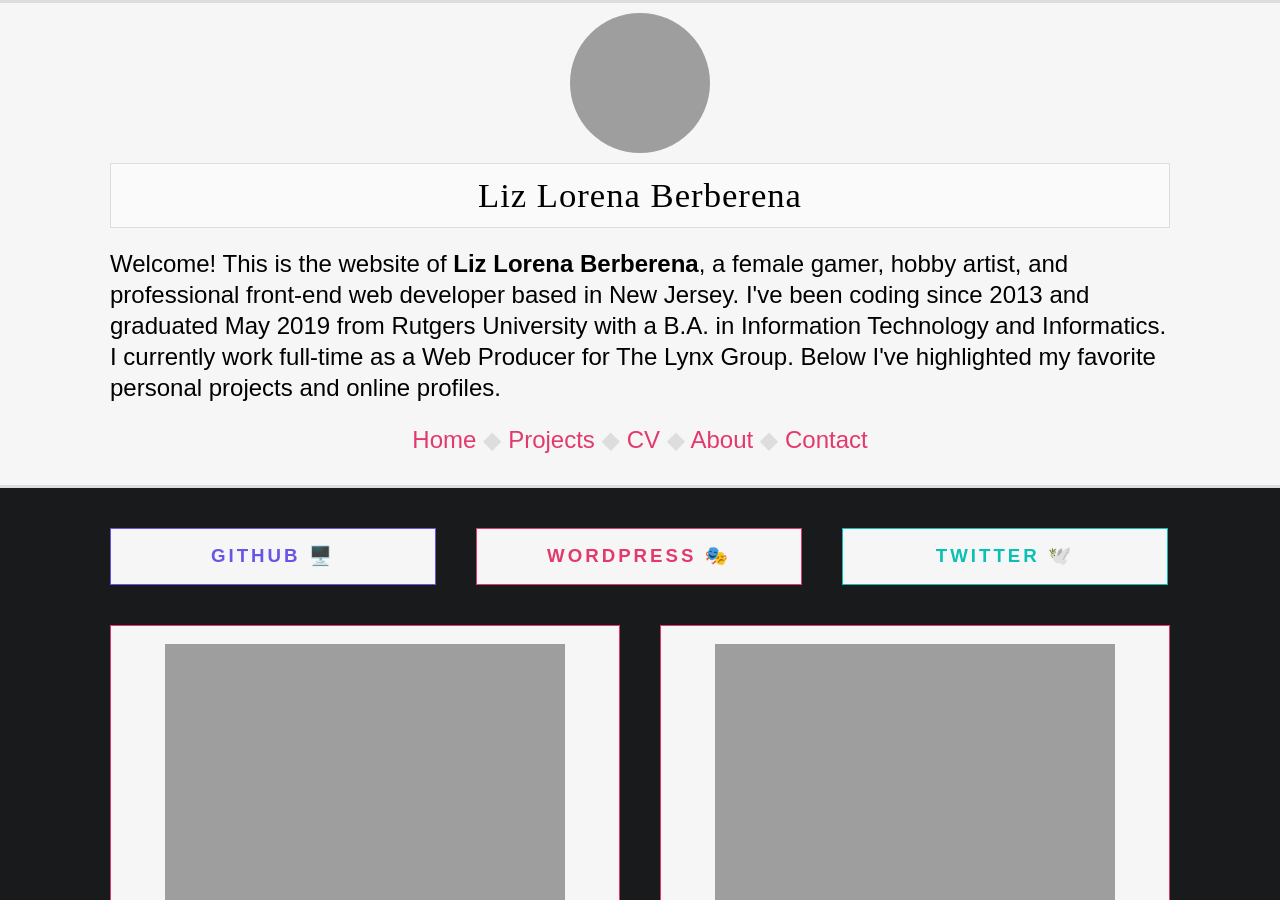
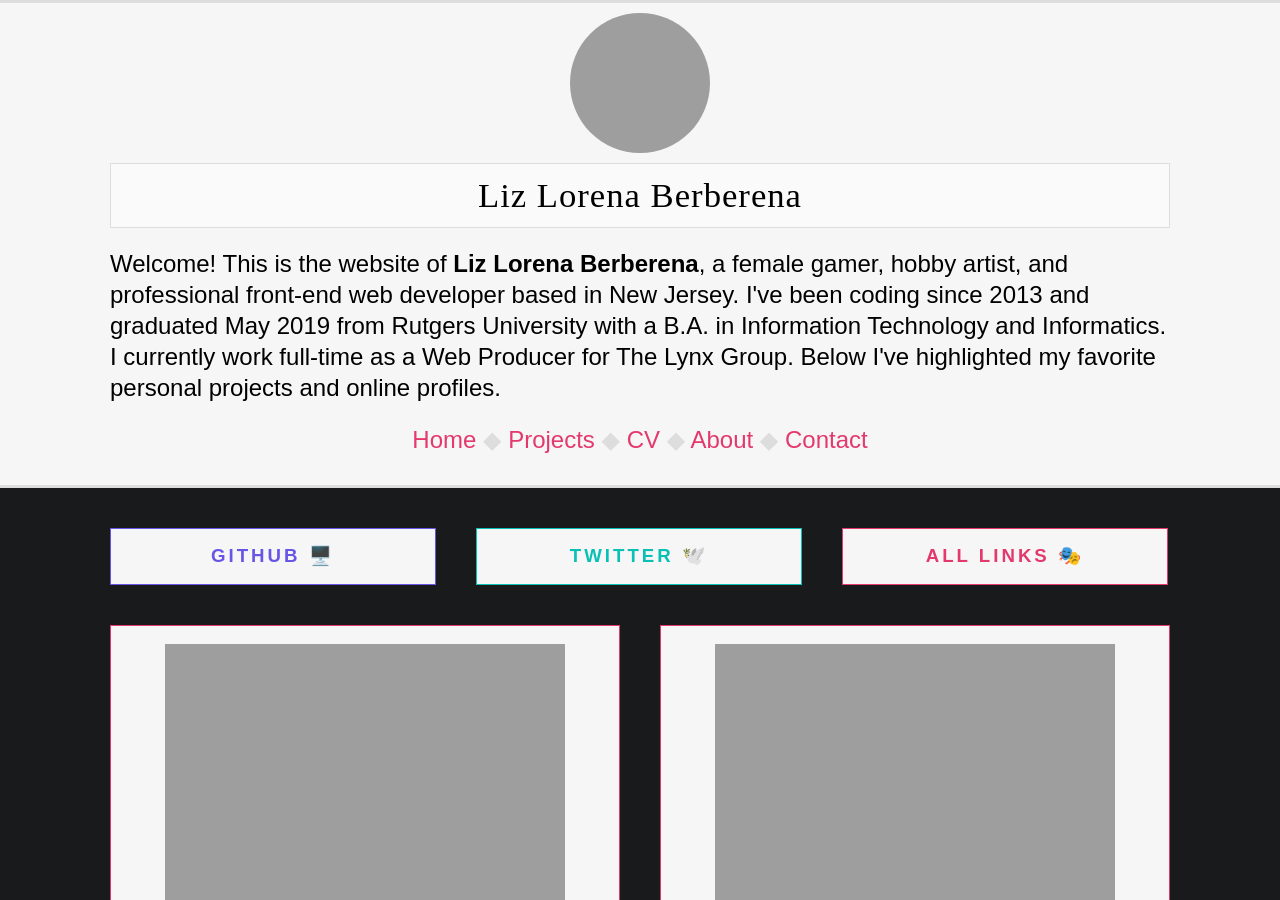
Before and after one commit to liz-lorena/2020, a Jekyll site: the page built from index.html, in a window 1280 px wide and 900 px high. Built offline with Jekyll 4.4.1, drawn with Linux system fonts in a browser that asks for light colours; the list of posts is cut into pages by our own code.

Commit message:
Update links.html

```diff
--- a/_includes/links.html
+++ b/_includes/links.html
@@ -3,8 +3,8 @@
 
 	<a href="http://github.com/lizberberena" rel="noopener" class="purple" target="_blank" title="Projects and website code @lizberberena">Github 🖥️</a>
 
-	<a href="https://cozymaus.wordpress.com" rel="noopener" class="red" target="_blank" title="Art and fiction @cozymaus">WordPress 🎭</a>
-
 	<a href="http://twitter.com/lizberberena" rel="noopener" class="green" target="_blank" title="Nonsense @lizberberena">Twitter 🕊️</a>
 
+	<a href="https://lizlorena.com/links" rel="noopener" class="red" target="_blank" title="All links at LizLorena.com/links">All Links 🎭</a>
+
 </div>
```
